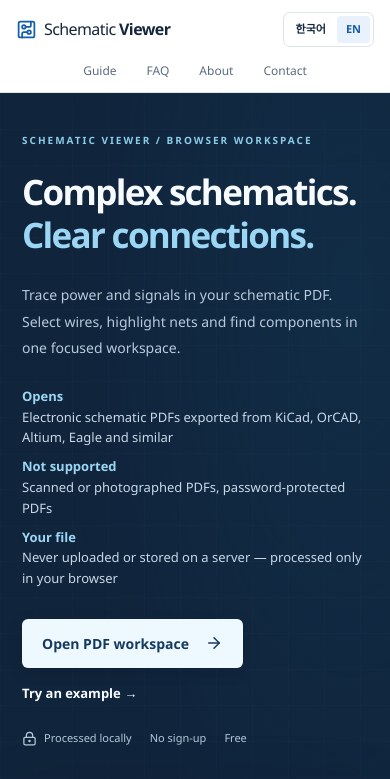
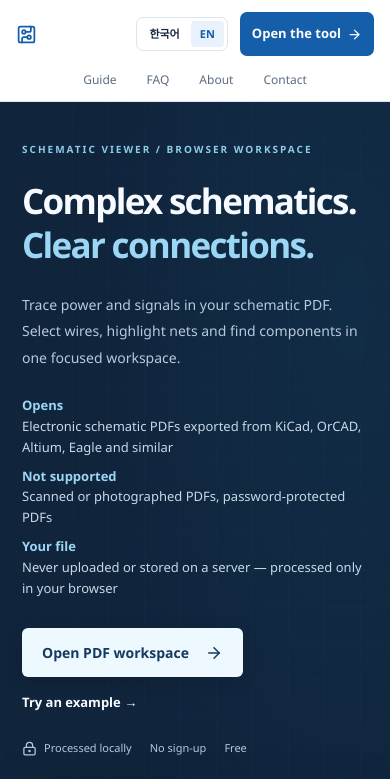
Before and after one commit to jhwankim-sys/schematic-explorer, a React (Vite) app: page / in a window 390 px wide. Shown: the top 779 px of the page. Built offline with nearby package versions, Linux system fonts and the light colour scheme.

Commit message:
P0-8: landing header keeps a link into the tool on phones, focus follows it (approved 9d9c9d6)

```diff
--- a/src/index.css
+++ b/src/index.css
@@ -78,6 +78,7 @@ a:focus-visible, button:focus-visible { outline: 2px solid var(--ring); outline-
 .language-switch button { cursor: pointer; padding: 5px 9px; border-radius: 4px; font-size: 11px; font-weight: 600; }
 .language-switch button[aria-pressed=true] { background: var(--accent); color: var(--accent-foreground); }
 .header-start { display: flex; align-items: center; gap: 8px; font-size: 13px; font-weight: 600; color: var(--primary); white-space: nowrap; }
+.header-start .hs-short { display: none; }
 /* workspace toolbar language: the switch, or a small menu when the toolbar is narrow */
 .lang-wide { display: contents; }
 .lang-menu { display: none; position: relative; flex-shrink: 0; }
@@ -201,7 +202,10 @@ a:focus-visible, button:focus-visible { outline: 2px solid var(--ring); outline-
 @media (max-width: 650px) {
   .brand { font-size: 16px; gap: 7px; }
   .brand svg { width: 21px; height: 21px; }
-  .header-start { display: none; }
+  /* phones: the header keeps a link into the tool (it shows the open-file screen; it does not open a file picker) */
+  .site-header .header-start { margin-left: auto; background: var(--primary); color: var(--primary-foreground); border-radius: 7px; padding: 0 12px; min-height: 44px; gap: 6px; }
+  .header-start .hs-long { display: none; }
+  .header-start .hs-short { display: inline; }
   .site-header, .workspace-shell .site-header { padding: 12px 16px; }
   .hero-layout { grid-template-columns: 1fr; padding: 40px 22px; gap: 32px; }
   .hero-copy h1 { font-size: 35px; }
@@ -224,6 +228,11 @@ a:focus-visible, button:focus-visible { outline: 2px solid var(--ring); outline-
   .viewer-status > span:last-child { display: none; }
   .viewer-toolbar .brand span { display: none; }
   .viewer-toolbar { gap: 8px; padding-left: 12px; padding-right: 12px; }
+}
+/* narrow phones: brand, language switch and the tool link do not fit on one row with the brand text;
+   keep the icon (the link keeps its name) rather than pushing the tool link to a second row */
+@media (max-width: 459px) {
+  .site-header .brand span { display: none; }
 }
 
 .focus-text { fill: color-mix(in srgb, var(--net-glow) 22%, transparent); stroke: var(--net-highlight); }
--- a/src/main.tsx
+++ b/src/main.tsx
@@ -33,6 +33,17 @@ function WebsiteContent({ language, onLanguage }: { language: Language; onLangua
     if (route === "#privacy") window.location.replace(href("/privacy/"));
   }, [route, href]);
   const viewer = route === "#viewer" || route === "#drawing" || route === "#example";
+  /** the header link into the tool: once the workspace is shown, focus lands where work starts (not on the hidden link) */
+  const focusTool = useRef(false);
+  useEffect(() => {
+    if (!viewer || !focusTool.current) return;
+    focusTool.current = false;
+    requestAnimationFrame(() => requestAnimationFrame(() => {
+      const pick = document.getElementById("upload-pick") as HTMLButtonElement | null;
+      const target = document.getElementById("drawing") ?? (pick && !pick.disabled ? pick : document.getElementById("upload-zone"));
+      target?.focus();
+    }));
+  }, [viewer]);
   useEffect(() => {
     const update = () => { setRoute(window.location.hash); window.scrollTo(0, 0); };
     window.addEventListener("hashchange", update);
@@ -67,9 +78,9 @@ function WebsiteContent({ language, onLanguage }: { language: Language; onLangua
   // the workspace has a single header row: the brand and language switch move into the viewer toolbar
   const workspaceBrand = <a className="brand tap" href="#home" aria-label={`Schematic Viewer · ${t("홈으로")}`}><CircuitBoard aria-hidden="true" /><span>Schematic <strong>Viewer</strong></span></a>;
   return <div className={viewer ? "site-shell workspace-shell" : "site-shell"}>
-    <header className="site-header" hidden={viewer}><a className="brand" href="#home"><CircuitBoard aria-hidden="true" /><span>Schematic <strong>Viewer</strong></span></a>
+    <header className="site-header" hidden={viewer}><a className="brand" href="#home" aria-label="Schematic Viewer"><CircuitBoard aria-hidden="true" /><span>Schematic <strong>Viewer</strong></span></a>
       <nav aria-label={t("사이트 메뉴", "Site navigation")}><a href={href("/guide/")}>{t("사용법", "Guide")}</a><a href={href("/faq/")}>FAQ</a><a href={href("/about/")}>{t("소개", "About")}</a><a href={href("/contact/")}>{t("문의", "Contact")}</a></nav>
-      <div className="header-actions">{languageSwitch}<a className="header-start" href="#viewer">{t("시작하기", "Get started")}<ArrowRight size={15} aria-hidden="true" /></a></div>
+      <div className="header-actions">{languageSwitch}<a className="header-start" href="#viewer" onClick={() => { focusTool.current = true; }}><span className="hs-long">{t("시작하기", "Get started")}</span><span className="hs-short">{t("도구 열기", "Open the tool")}</span><ArrowRight size={15} aria-hidden="true" /></a></div>
     </header>
     <div className="workspace" hidden={!viewer}><App active={viewer} autoExample={route === "#example"} headerStart={workspaceBrand} headerEnd={workspaceLanguage} /></div>
     {!viewer && <><main id="home">
```
